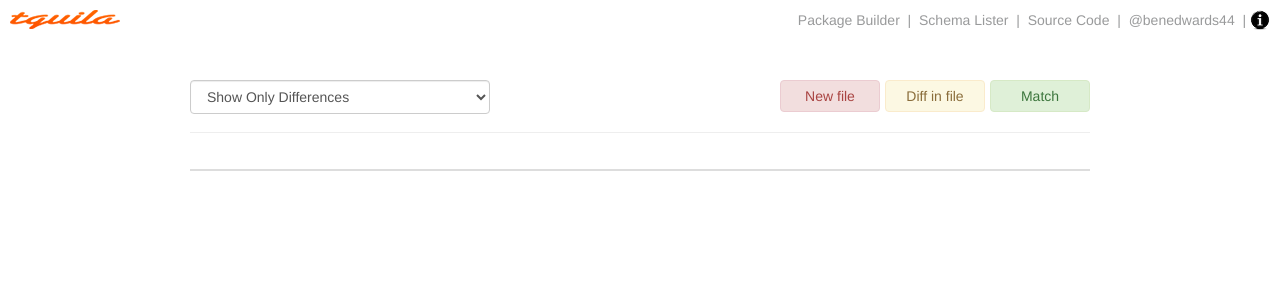
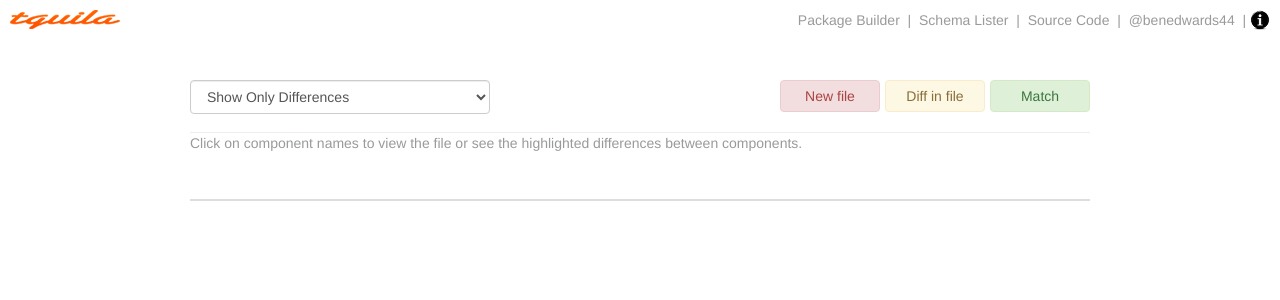
Before and after one commit to benedwards44/sforgcompare, a Django app: template sforgcompare/templates/compare_results.html in a window 1280 px wide. Shown: the top 300 px of the page. Run offline with Django 3.2, Linux system fonts and the light colour scheme; the template is opened without the code that fills it, so the values that code supplies are empty; some libraries are stand-ins or nearby versions.

Commit message:
No diff display message fix

```diff
--- a/sforgcompare/templates/compare_results.html
+++ b/sforgcompare/templates/compare_results.html
@@ -46,6 +46,10 @@
 
 	    <div style="clear:both;"></div>
 	    <hr style="width:100%;margin:0;" />
+
+	    <p>
+	    	Click on component names to view the file or see the highlighted differences between components.
+	    </p>
 
 		<table class="table table-hover" id="compare_results_table">
 
```
